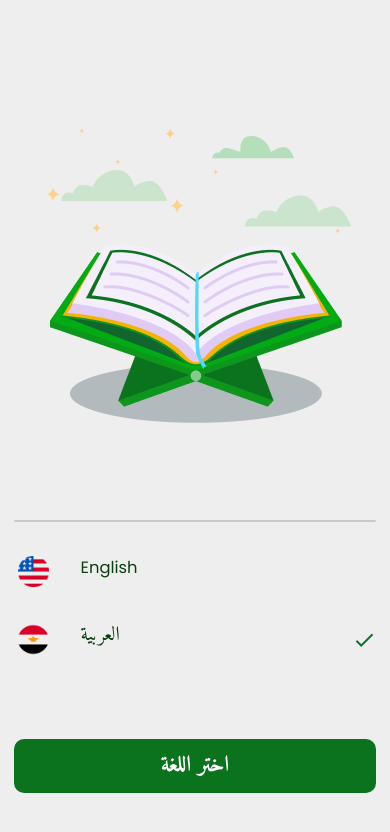
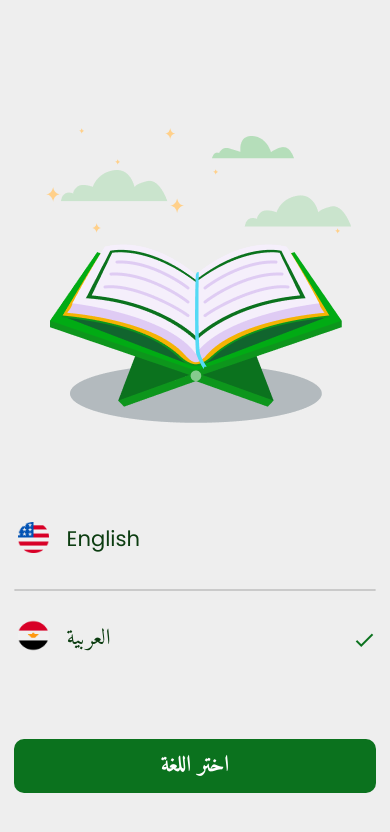
Before and after one commit to Tysseer/Dawem, a React Native app: screen /ScrLang in a window 390 px wide. Shown: the top 832 px of the page. Built offline with nearby package versions, Linux system fonts and the light colour scheme; what react-native would draw is missing.

Commit message:
langs finalized

```diff
--- a/app/js/helpers/scripts.js
+++ b/app/js/helpers/scripts.js
@@ -62,7 +62,7 @@ export const getContentFontBasicStyle = (lang) => {
   return {
     fontFamily: lang == "ar" ? "Amiri" : "Poppins",
     fontSize: lang == "ar" ? height / 40 : height / 42,
-    lineHeight: lang == "ar" ? height / 20 : height / 44,
+    lineHeight: lang == "ar" ? height / 22 : height / 44,
   };
 };
 export const getFootNoteFontBasicStyle = (lang) => {
--- a/app/js/modals/ModalSurahSelector.js
+++ b/app/js/modals/ModalSurahSelector.js
@@ -12,7 +12,8 @@ import Center from "../../components/Center";
 import { colors } from "../../constants";
 import QuranIndexer from "../helpers/QuranIndexer";
 import SVGLoader from "../helpers/SVGLoader";
-const { width } = Dimensions.get("window");
+import { getContentFontBasicStyle } from "../helpers/scripts";
+const { height, width } = Dimensions.get("window");
 export default class ModalSurahSelector {
   constructor(parent /* should have .bShowSurahSelector and .refresh()*/) {
     this.parent = parent;
@@ -72,10 +73,22 @@ export default class ModalSurahSelector {
   }
   renderSurahName(item) {
     if (this.bIsAr) {
-      return <Text style={{ paddingHorizontal: 5 }}>{item}</Text>;
+      return (
+        <Text
+          style={[{ paddingHorizontal: 5 }, getContentFontBasicStyle("ar")]}
+        >
+          {item}
+        </Text>
+      );
     } else {
       return (
-        <Text numberOfLines={1} style={{ paddingHorizontal: 5, flex: 1 }}>
+        <Text
+          numberOfLines={1}
+          style={[
+            { paddingHorizontal: 5, flex: 1 },
+            getContentFontBasicStyle("en"),
+          ]}
+        >
           {item}
         </Text>
       );
@@ -92,7 +105,7 @@ export default class ModalSurahSelector {
 
     if (index != 0)
       return (
-        <View key={Math.random().toString()}>
+        <View key={index + 1000}>
           <TouchableHighlight
             onPress={() => this.selectSurah.bind(this)(index)}
             underlayColor="#FFFFFF11"
--- a/app/js/screens/ScreenLanguage.js
+++ b/app/js/screens/ScreenLanguage.js
@@ -9,7 +9,6 @@ import {
   StyleSheet,
   View,
   Image,
-  TouchableWithoutFeedback,
   I18nManager,
   TouchableOpacity,
   Dimensions,
@@ -22,6 +21,7 @@ import { MaterialCommunityIcons } from "@expo/vector-icons";
 import { colors } from "../../constants";
 import EnFlag from "assets/images/lang_en.png";
 import ArFlag from "assets/images/lang_ar.png";
+import { getFontBasicStyle } from "../helpers/scripts";
 
 const langs = [
   {
@@ -66,19 +66,8 @@ class ScreenLanguage extends Component {
     }
     Updates.reloadAsync();
   }
-  render() {
-    this.stringsManager.setLanguage(this.props.strLang);
+  renderLanguageItem(lang) {
     return (
-      <View style={styles.mainContainer}>
-        <View style={styles.quranLogoContainer}>
-          <Image
-            source={require("assets/images/Quran_logo.png")}
-            style={{ resizeMode: "contain" }}
-          />
-        </View>
-        <View style={styles.allLangsContainer}>
-          <View style={styles.separator} />
-          {langs.map((lang) => (
       <TouchableOpacity
         key={lang.key}
         activeOpacity={0.7}
@@ -91,12 +80,10 @@ class ScreenLanguage extends Component {
             style={{
               width: this.width / 10,
               height: this.width / 10,
-                    marginRight: this.width / 14,
+              marginRight: this.width / 28,
             }}
           />
-                <Text style={this.getlangLabelTextStyle(lang.key)}>
-                  {lang.title}
-                </Text>
+          <Text style={this.getlangLabelTextStyle(lang.key)}>{lang.title}</Text>
         </View>
         {/* this.props.strLang */}
         {this.state.selectedLang == lang.key ? (
@@ -109,7 +96,23 @@ class ScreenLanguage extends Component {
           <View />
         )}
       </TouchableOpacity>
-          ))}
+    );
+  }
+  render() {
+    this.stringsManager.setLanguage(this.props.strLang);
+    return (
+      <View style={styles.mainContainer}>
+        <View style={styles.quranLogoContainer}>
+          <Image
+            source={require("assets/images/Quran_logo.png")}
+            style={{ resizeMode: "contain" }}
+          />
+        </View>
+
+        <View style={styles.allLangsContainer}>
+          {this.renderLanguageItem(langs[0])}
+          <View style={styles.separator} />
+          {this.renderLanguageItem(langs[1])}
         </View>
 
         <ActionBtn
@@ -122,14 +125,14 @@ class ScreenLanguage extends Component {
     );
   }
   getlangLabelTextStyle(strLang) {
-    return {
-      fontSize: strLang == "ar" ? this.width / 19.58 : this.width / 23.8,
-      lineHeight: this.width / 12,
-
-      fontFamily: strLang == "ar" ? "Amiri" : "Poppins",
-      textAlign: "left",
+    return [
+      {
+        lineHeight: 35,
+        alignSelf: "center",
         color: "#0C3D11",
-    };
+      },
+      getFontBasicStyle(strLang, false),
+    ];
   }
 }
 const mapStateToProps = (state) => ({
--- a/app/js/screens/ScreenSettings.js
+++ b/app/js/screens/ScreenSettings.js
@@ -6,7 +6,7 @@ import {
   StyleSheet,
   View,
   Image,
-  TouchableWithoutFeedback,
+  Dimensions,
   I18nManager,
   TouchableOpacity,
 } from "react-native";
@@ -33,6 +33,8 @@ const langs = [
 class ScreenSettings extends Component {
   constructor(props) {
     super(props);
+    this.height = Dimensions.get("window").height;
+    this.width = Dimensions.get("window").width;
     this.stringsManager = new StringsManager();
     this.stringsManager.setLanguage(this.props.strLang);
     this.originalLang = this.props.strLang;
@@ -59,19 +61,8 @@ class ScreenSettings extends Component {
     }
     Updates.reloadAsync();
   }
-  render() {
-    this.stringsManager.setLanguage(this.props.strLang);
+  renderLanguageItem(lang) {
     return (
-      <View style={styles.mainContainer}>
-        <View style={styles.quranLogoContainer}>
-          <Image
-            source={require("assets/images/Quran_logo.png")}
-            style={{ resizeMode: "contain" }}
-          />
-        </View>
-        <View style={styles.allLangsContainer}>
-          <View style={styles.separator} />
-          {langs.map((lang) => (
       <TouchableOpacity
         key={lang.key}
         activeOpacity={0.7}
@@ -81,11 +72,13 @@ class ScreenSettings extends Component {
         <View style={{ flexDirection: "row" }}>
           <Image
             source={lang.key == "en" ? EnFlag : ArFlag}
-                  style={styles.langLogo}
+            style={{
+              width: this.width / 10,
+              height: this.width / 10,
+              marginRight: this.width / 28,
+            }}
           />
-                <Text style={this.getlangLabelTextStyle(lang.key)}>
-                  {lang.title}
-                </Text>
+          <Text style={this.getlangLabelTextStyle(lang.key)}>{lang.title}</Text>
         </View>
         {/* this.props.strLang */}
         {this.state.selectedLang == lang.key ? (
@@ -98,7 +91,22 @@ class ScreenSettings extends Component {
           <View />
         )}
       </TouchableOpacity>
-          ))}
+    );
+  }
+  render() {
+    this.stringsManager.setLanguage(this.props.strLang);
+    return (
+      <View style={styles.mainContainer}>
+        <View style={styles.quranLogoContainer}>
+          <Image
+            source={require("assets/images/Quran_logo.png")}
+            style={{ resizeMode: "contain" }}
+          />
+        </View>
+        <View style={styles.allLangsContainer}>
+          {this.renderLanguageItem(langs[0])}
+          <View style={styles.separator} />
+          {this.renderLanguageItem(langs[1])}
         </View>
 
         <ActionBtn
@@ -164,11 +172,6 @@ const styles = StyleSheet.create({
 
     borderColor: "#0B721EFF",
   },
-  langLogo: {
-    width: 40,
-    height: 40,
-    marginRight: 30,
-  },
 
   separator: {
     borderColor: "#88888859",
```
Lines whose indentation alone changed are shown as unchanged.
